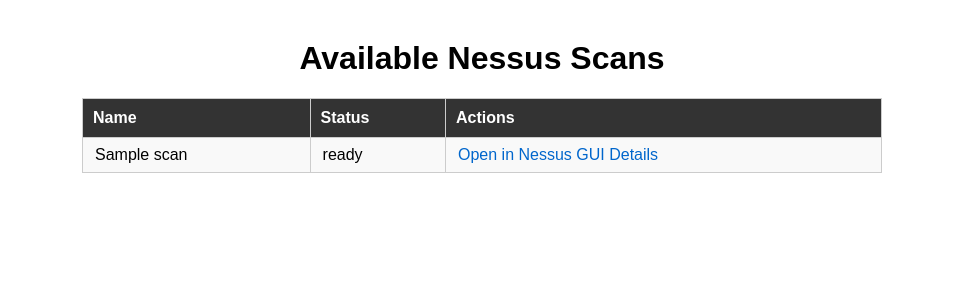
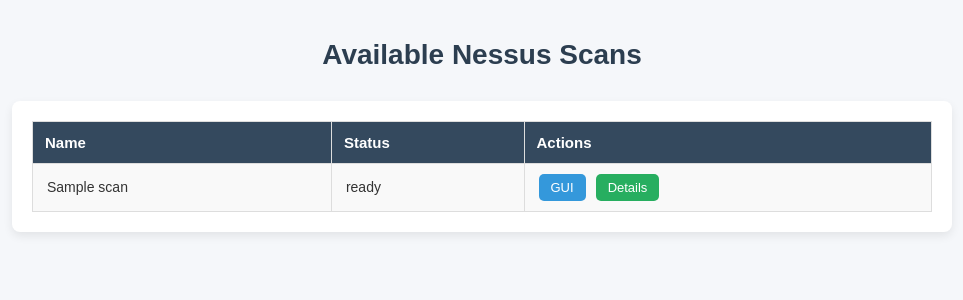
Before and after one commit to Prerana1403/cyberdash, a Flask app: page /nessus2_home in a window 1280 px wide. Shown: the top 300 px of the page, without its empty margins (158-1121 px from the left). Run offline with Flask 3, Linux system fonts and the light colour scheme; a database or web service that is not in the repository returns one stand-in record (values such as "Sample title"); data that the repository does not hold is empty.

Commit message:
Update scans.html

```diff
--- a/Cyber_Dash/cyberdash-main/tools/nessus2/templates/nessus2/scans.html
+++ b/Cyber_Dash/cyberdash-main/tools/nessus2/templates/nessus2/scans.html
@@ -4,45 +4,94 @@
     <meta charset="UTF-8" />
     <title>Nessus Scan List</title>
     <style>
+        body {
+            font-family: Arial, sans-serif;
+            background: #f5f7fa;
+            margin: 0;
+            padding: 20px;
+            color: #333;
+        }
+
+        h1 {
+            text-align: center;
+            font-size: 28px;
+            margin-bottom: 30px;
+            color: #2c3e50;
+        }
+
+        .table-container {
+            max-width: 900px;
+            margin: 0 auto;
+            background: #fff;
+            border-radius: 8px;
+            box-shadow: 0 4px 10px rgba(0,0,0,0.08);
+            padding: 20px;
+        }
+
         table {
             border-collapse: collapse;
             width: 100%;
-            max-width: 800px;
-            margin: 20px auto;
-            font-family: Arial, sans-serif;
         }
+
         thead th {
-            background-color: #333;
+            background-color: #34495e;
             color: white;
-            padding: 10px;
+            padding: 12px;
             text-align: left;
+            font-size: 15px;
         }
+
         tbody tr:nth-child(odd) {
             background-color: #f9f9f9;
         }
+
         tbody tr:hover {
-            background-color: #eef;
+            background-color: #ecf6ff;
         }
+
         td, th {
-            border: 1px solid #ccc;
-            padding: 8px 12px;
+            border: 1px solid #ddd;
+            padding: 10px 14px;
+            font-size: 14px;
         }
-        a {
-            color: #0066cc;
+
+        .actions {
+            display: flex;
+            gap: 10px;
+        }
+
+        .actions a {
+            display: inline-block;
+            padding: 6px 12px;
+            border-radius: 5px;
             text-decoration: none;
+            font-size: 13px;
+            font-weight: 500;
+            transition: background 0.3s ease;
         }
-        a:hover {
-            text-decoration: underline;
+
+        .actions a:first-child {
+            background: #3498db;
+            color: white;
         }
-        h1 {
-            text-align: center;
-            font-family: Arial, sans-serif;
-            margin-top: 40px;
+
+        .actions a:first-child:hover {
+            background: #2980b9;
+        }
+
+        .actions a:last-child {
+            background: #27ae60;
+            color: white;
+        }
+
+        .actions a:last-child:hover {
+            background: #1e8449;
         }
     </style>
 </head>
 <body>
     <h1>Available Nessus Scans</h1>
+    <div class="table-container">
         <table aria-label="List of Nessus scans">
             <thead>
                 <tr>
@@ -57,12 +106,19 @@
                     <td>{{ scan.name }}</td>
                     <td>{{ scan.status }}</td>
                     <td>
-                <a href="{{ url_for('nessus2.open_gui', scan_id=scan.id) }}" target="_blank" rel="noopener noreferrer">Open in Nessus GUI</a>
-                <a href="{{ url_for('nessus2.scan_details', scan_id=scan.id) }}">Details</a>
+                        <div class="actions">
+                            <a href="https://localhost:8834" target="_blank" rel="noopener noreferrer">
+                                GUI
+                            </a>
+                            <a href="{{ url_for('nessus2.scan_details', scan_id=scan.id) }}">
+                                Details
+                            </a>
+                        </div>
                     </td>
                 </tr>
             {% endfor %}
             </tbody>
         </table>
+    </div>
 </body>
 </html>
```
Lines whose indentation alone changed are shown as unchanged.
